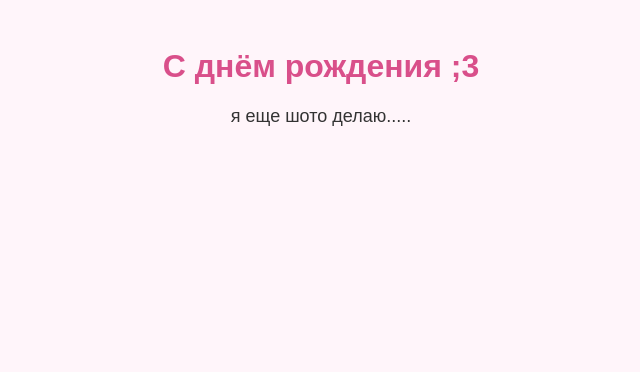
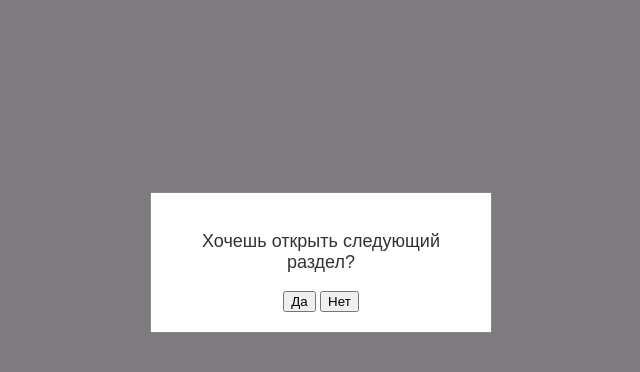
Before and after one commit to stcathy/hb67-18, a plain HTML site: page index.html in a window 1280 px wide. Shown: the whole page, without its empty margins (319-959 px from the left). Drawn offline with Linux system fonts and the light colour scheme.

Commit message:
Update index.html

```diff
--- a/index.html
+++ b/index.html
@@ -1,11 +1,61 @@
- <link rel="stylesheet" href="style.css">
 <!DOCTYPE html>
-<html>
+<html lang="ru">
 <head>
-<title>Масюнечк ))</title>
+    <meta charset="UTF-8">
+    <meta name="viewport" content="width=device-width, initial-scale=1.0">
+    <title>Мой сайт</title>
+    <link rel="stylesheet" href="style.css">
+    <style>
+        /* Стили модального окна */
+        .modal {
+            display: none;
+            position: fixed;
+            z-index: 1;
+            left: 0;
+            top: 0;
+            width: 100%;
+            height: 100%;
+            background-color: rgba(0,0,0,0.5);
+        }
+        .modal-content {
+            background-color: #fff;
+            margin: 15% auto;
+            padding: 20px;
+            border: 1px solid #888;
+            width: 300px;
+            text-align: center;
+        }
+    </style>
 </head>
 <body>
-<h1>С днём рождения ;3 </h1>
-<p>я еще шото делаю..... </p>
+
+    <div id="modal" class="modal">
+        <div class="modal-content">
+            <p>Хочешь открыть следующий раздел?</p>
+            <button id="yesBtn">Да</button>
+            <button id="noBtn">Нет</button>
+        </div>
+    </div>
+
+    <!-- Здесь будет остальной контент твоей страницы -->
+
+    <script>
+        const modal = document.getElementById('modal');
+        const yesBtn = document.getElementById('yesBtn');
+        const noBtn = document.getElementById('noBtn');
+
+        yesBtn.addEventListener('click', () => {
+            window.location.href = 'nextpage.html';
+        });
+
+        noBtn.addEventListener('click', () => {
+            modal.style.display = 'none';
+        });
+
+        window.onload = () => {
+            modal.style.display = 'block';
+        };
+    </script>
+
 </body>
 </html>
```
